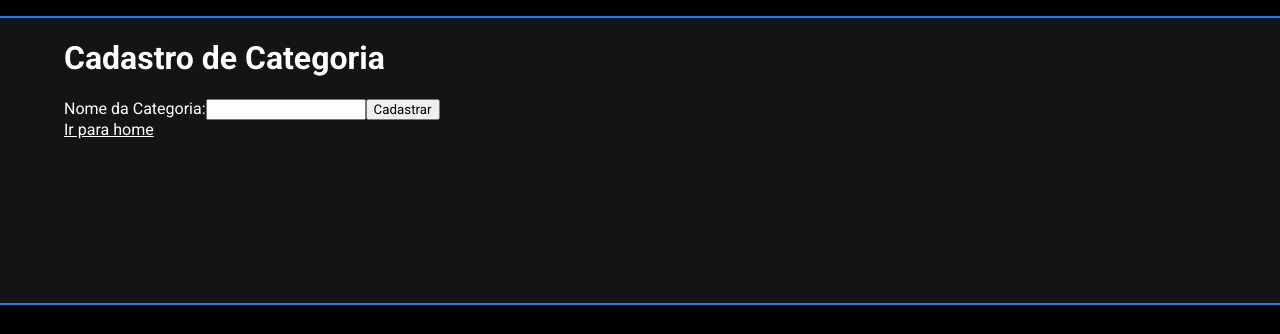
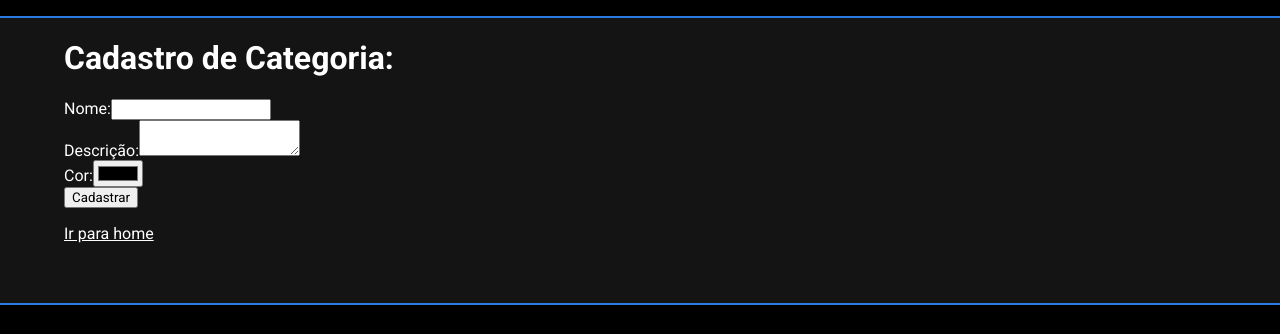
Before and after one commit to murilo-ramos/alura-imersao-react, a React app: page /cadastro/categoria in a window 1280 px wide. Shown: the part 76-410 px from the top of the page. Built offline with nearby package versions, Linux system fonts and the light colour scheme.

Commit message:
Adicionando componente para cadastro de categoria

```diff
--- a/public/index.html
+++ b/public/index.html
@@ -28,7 +28,7 @@
       work correctly both with client-side routing and a non-root public URL.
       Learn how to configure a non-root public URL by running `npm run build`.
     -->
-    <title>React App</title>
+    <title>LauraFlix</title>
   </head>
   <body>
     <noscript>You need to enable JavaScript to run this app.</noscript>
--- /dev/null
+++ b/src/components/FormField/index.js
@@ -0,0 +1,29 @@
+import React from 'react';
+
+function FormField({ label, type, name, value, onChange }) {
+    if ("textarea" === type) {
+        return (
+            <div>
+                <label>
+                    {label}
+                    <textarea
+                        name={name}
+                        value={value}
+                        onChange={onChange}
+                    />
+                </label>
+            </div>
+        )
+    }
+
+    return (
+        <div>
+            <label>
+                {label}
+                <input type={type} name={name} value={value} onChange={onChange}/>
+            </label>
+        </div>
+    )
+}
+
+export default FormField;
--- a/src/pages/cadastro/Categoria/index.js
+++ b/src/pages/cadastro/Categoria/index.js
@@ -1,29 +1,93 @@
-import React from 'react';
+import React, { useState } from 'react';
 import PageDefault from '../../../components/PageDefault';
 import { Link } from 'react-router-dom';
+import FormField from '../../../components/FormField';
 
 function CadastroCategoria() {
+    const [categorias, setCategorias] = useState([]);
+
+    const valoresIniciais = {
+        nome: '',
+        descricao: '',
+        cor: '#000'
+    };
+
+    const [categoria, setCategoria] = useState(valoresIniciais);
+
+    function handleFormSubmit(info) {
+        info.preventDefault();
+
+        setCategorias([
+            ...categorias,
+            categoria
+        ]);
+
+        setCategoria(valoresIniciais);
+    };
+
+    function setCampoCategoria(campo, valor) {
+        //categoria[campo] = valor; NAO FUNCIONA
+        //setCategoria(categoria);
+
+        //provavelmente precisa ser objeto novo
+        setCategoria({
+            ...categoria,
+            [campo]: valor,
+        });
+    };
+
+    function handleInputChange(info) {
+        // da pra desestruturar o objeto, mas nao vou fazer isso
+        setCampoCategoria(info.target.getAttribute('name'), info.target.value);
+
+    }
+
     return (
         <PageDefault>
-            <h1>Cadastro de Categoria</h1>
+            <h1>Cadastro de Categoria: {categoria.nome}</h1>
 
-            <form>
+            <form onSubmit={handleFormSubmit}>
+                <FormField
+                    label="Nome:"
+                    type="text"
+                    name="nome"
+                    value={categoria.nome}
+                    onChange={handleInputChange}
+                />
 
-            <label>
-                Nome da Categoria:
-                <input
-                type="text"
+                <FormField
+                    label="Descrição:"
+                    type="textarea"
+                    name="descricao"
+                    value={categoria.descricao}
+                    onChange={handleInputChange}
                 />
-            </label>
 
-            <button>
-                Cadastrar
-            </button>
+                <FormField
+                    label="Cor:"
+                    type="color"
+                    name="cor"
+                    value={categoria.cor}
+                    onChange={handleInputChange}
+                />
+
+                <button>
+                    Cadastrar
+                </button>
             </form>
 
+            <ul>
+                {categorias.map((categoria, index) => {
+                    return (
+                        <li key={`${categoria.nome}${index}`}>
+                            {categoria.nome} - {categoria.descricao} - {categoria.cor}
+                        </li>
+                    )
+                })}
+            </ul>
 
             <Link to="/">
-            Ir para home
+                Ir para home
             </Link>
         </PageDefault>
     )
```
